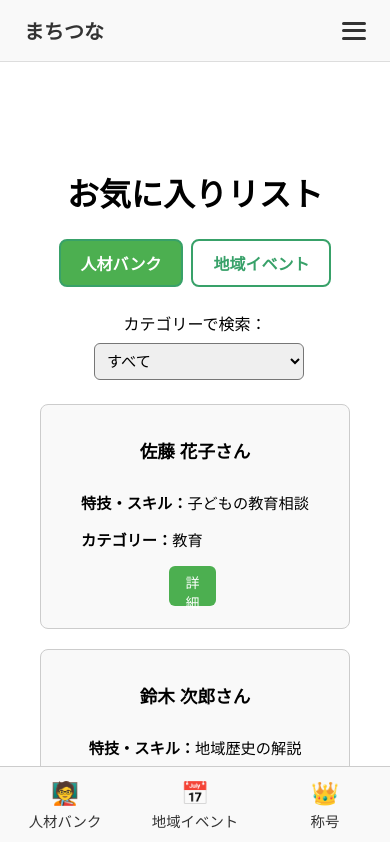
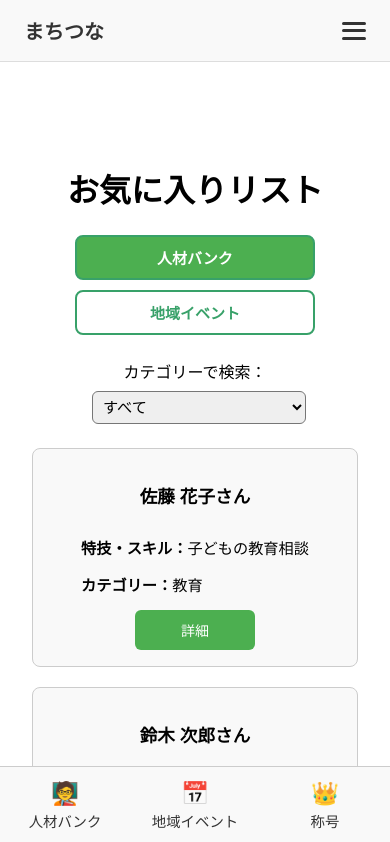
Before and after one commit to ashizawakazuki/machitsuna, a React (Create React App) app: page /favorites in a window 390 px wide. Shown: the top 842 px of the page. Built offline with nearby package versions, Linux system fonts and the light colour scheme.

Commit message:
feat:お気に入りリストのレスポンシブ対応を実装

```diff
--- a/src/pages/Favorites.js
+++ b/src/pages/Favorites.js
@@ -83,7 +83,7 @@ const Favorites = () => {
                     <p><strong>カテゴリー：</strong>{event.category}</p>
                     <div className="button-group">
                       <Link to={`/event-list/${event.id}`}>
-                        <button className="detail-button">詳細</button>
+                        <button className="favorite-detail-button">詳細</button>
                       </Link>
                     </div>
                   </div>
@@ -123,7 +123,7 @@ const Favorites = () => {
                     <p><strong>カテゴリー：</strong>{talent.category}</p>
                     <div className="button-group">
                       <Link to={`/talent-bank/${talent.id}`}>
-                        <button className="detail-button">詳細</button>
+                        <button className="favorite-detail-button">詳細</button>
                       </Link>
                     </div>
                   </div>
--- a/src/pages/styles/Favorites.css
+++ b/src/pages/styles/Favorites.css
@@ -11,16 +11,22 @@
     margin-top: 12px;
   }
 
-  .detail-button {
-    padding: 6px 12px;
+  .favorite-detail-button {
+    width: 120px;
+    height: 40px;
     font-size: 14px;
     border-radius: 6px;
     border: none;
+    background-color: #4CAF50;
+    color: white;
     cursor: pointer;
-    color: white;
-    text-decoration: none;
-    background-color: #4CAF50;
-
+    text-align: center;
+    white-space: nowrap;
+    overflow: hidden;
+    text-overflow: ellipsis;
+    display: inline-flex;
+    align-items: center;
+    justify-content: center;
   }
 
   .tab-switch {
@@ -71,3 +77,64 @@
     color: white;
     border: 1px solid #38a169;
   }
+
+  @media (max-width: 768px) {
+    .favorites-container {
+      padding: 1rem;
+    }
+
+    .tab-switch {
+      flex-direction: column;
+      align-items: center;
+      gap: 10px;
+    }
+
+    .tab-switch button {
+      width: 90%;
+      max-width: 240px;
+      font-size: 15px;
+    }
+
+    .button-group {
+      flex-direction: column;
+      align-items: center;
+      gap: 0.5rem;
+    }
+
+    .pagination {
+      margin-top: 2rem;
+      margin-bottom: 8rem;
+    }
+
+    .pagination button {
+      font-size: 0.9rem;
+      padding: 0.4rem 0.8rem;
+    }
+
+    .category-filter select {
+      width: 60%;
+      font-size: 0.95rem;
+      padding: 0.4rem;
+    }
+
+    .event-card,
+    .talent-card {
+      margin: 0 16px 20px;
+      padding: 1rem;
+      border: 1px solid #ccc;
+      border-radius: 8px;
+      background-color: #f9f9f9;
+    }
+
+    .event-title,
+    .talent-title {
+      font-size: 1.1rem;
+      text-align: center;
+      margin-bottom: 0.8rem;
+    }
+
+    .event-card p,
+    .talent-card p {
+      font-size: 0.95rem;
+    }
+  }
--- a/src/pages/styles/TalentBank.css
+++ b/src/pages/styles/TalentBank.css
@@ -100,7 +100,6 @@
     margin-left: 0.5rem;
   }
 
-  /* 登録ボタン配置 */
   .register-button-container {
     text-align: center;
     margin-bottom: 2rem;
@@ -162,7 +161,6 @@
     font-size: 0.95rem;
   }
 
-  /* ▼ 修正①: セレクトボックス幅を制限し、中央に揃える */
   .category-filter {
     display: flex;
     flex-direction: column;
@@ -170,14 +168,13 @@
   }
 
   .category-filter select {
-    width: 80%; /* ←横幅を抑える */
+    width: 80%;
     max-width: 300px;
     font-size: 0.95rem;
     margin-top: 0.5rem;
-    margin-left: 0; /* ←左マージンを無効にする */
+    margin-left: 0;
   }
 
-  /* ▼ 修正②: ページネーションがモバイルでも中央に見えるように */
   .pagination {
     display: flex;
     flex-wrap: wrap;
```
Lines whose indentation alone changed are shown as unchanged.
